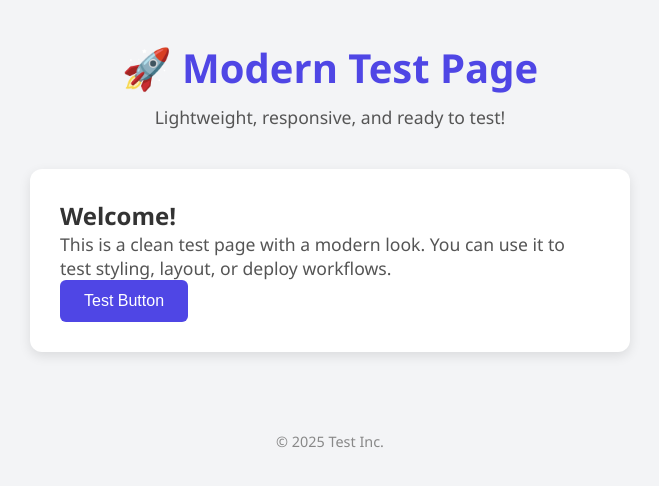
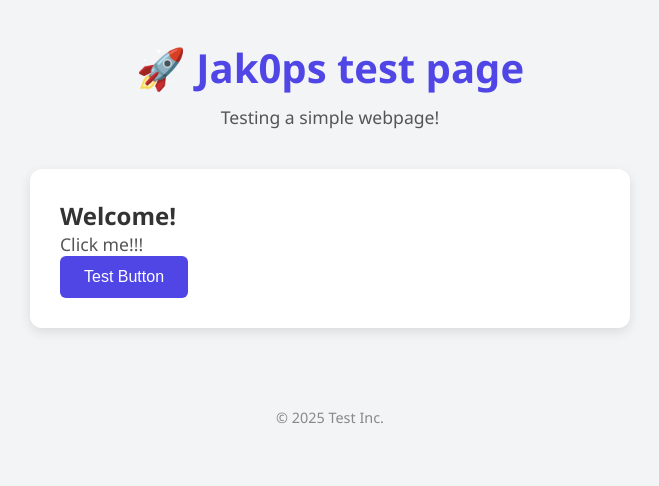
Before and after one commit to Jak0ps/mywebpage, a plain HTML site: page index.html in a window 1280 px wide. Shown: the whole page, without its empty margins (310-969 px from the left). Drawn offline with Linux system fonts and the light colour scheme.

Commit message:
Update index.html

```diff
--- a/index.html
+++ b/index.html
@@ -2,7 +2,7 @@
 <html lang="en">
 <head>
   <meta charset="UTF-8">
-  <title>Modern Test Page</title>
+  <title>Jak0ps test page</title>
   <meta name="viewport" content="width=device-width, initial-scale=1.0">
   <style>
     :root {
@@ -79,13 +79,13 @@
 <body>
 
   <header>
-    <h1>🚀 Modern Test Page</h1>
-    <p>Lightweight, responsive, and ready to test!</p>
+    <h1>🚀 Jak0ps test page</h1>
+    <p>Testing a simple webpage!</p>
   </header>
 
   <div class="card">
     <h2>Welcome!</h2>
-    <p>This is a clean test page with a modern look. You can use it to test styling, layout, or deploy workflows.</p>
+    <p>Click me!!!</p>
     <button onclick="alert('Button clicked!')">Test Button</button>
   </div>
 
```
